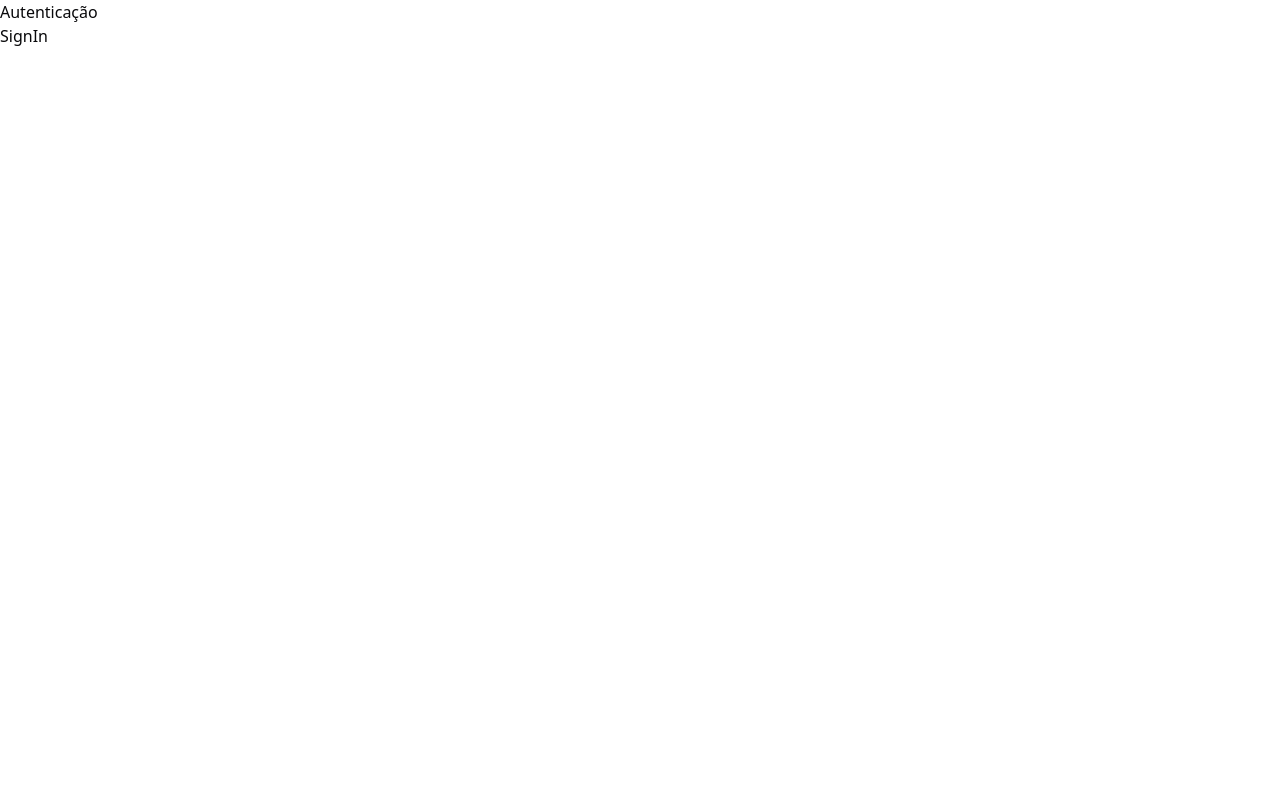
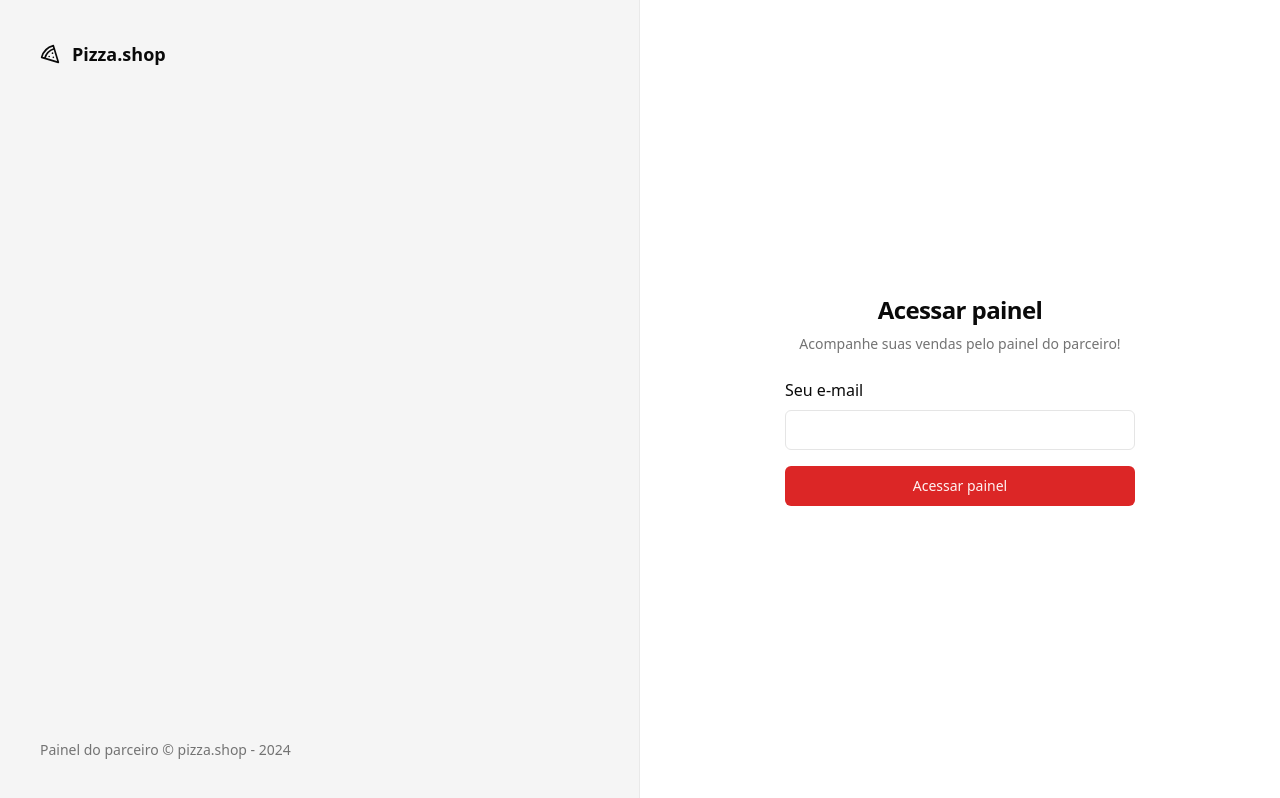
Before and after one commit to luisrca-tech/Pizza-Shop, a React (Vite) app: page /sign-in in a window 1280 px wide. Built offline with nearby package versions, Linux system fonts and the light colour scheme.

Commit message:
auth page

```diff
--- a/package.json
+++ b/package.json
@@ -10,6 +10,7 @@
     "preview": "vite preview"
   },
   "dependencies": {
+    "@hookform/resolvers": "^3.3.4",
     "@radix-ui/react-label": "^2.0.2",
     "@radix-ui/react-slot": "^1.0.2",
     "class-variance-authority": "^0.7.0",
@@ -20,10 +21,12 @@
     "react": "^18.2.0",
     "react-dom": "^18.2.0",
     "react-helmet-async": "^2.0.4",
+    "react-hook-form": "^7.51.0",
     "react-router-dom": "^6.22.3",
     "sort-by": "^1.2.0",
     "tailwind-merge": "^2.2.1",
-    "tailwindcss-animate": "^1.0.7"
+    "tailwindcss-animate": "^1.0.7",
+    "zod": "^3.22.4"
   },
   "devDependencies": {
     "@rocketseat/eslint-config": "^2.2.2",
--- a/src/global.css
+++ b/src/global.css
@@ -2,69 +2,54 @@
 @tailwind components;
 @tailwind utilities;
 
+
 @layer base {
   :root {
     --background: 0 0% 100%;
-    --foreground: 240 10% 3.9%;
-
+    --foreground: 0 0% 3.9%;
     --card: 0 0% 100%;
-    --card-foreground: 240 10% 3.9%;
-
+    --card-foreground: 0 0% 3.9%;
     --popover: 0 0% 100%;
-    --popover-foreground: 240 10% 3.9%;
-
-    --primary: 240 5.9% 10%;
-    --primary-foreground: 0 0% 98%;
-
-    --secondary: 240 4.8% 95.9%;
-    --secondary-foreground: 240 5.9% 10%;
-
-    --muted: 240 4.8% 95.9%;
-    --muted-foreground: 240 3.8% 46.1%;
-
-    --accent: 240 4.8% 95.9%;
-    --accent-foreground: 240 5.9% 10%;
-
+    --popover-foreground: 0 0% 3.9%;
+    --primary: 0 72.2% 50.6%;
+    --primary-foreground: 0 85.7% 97.3%;
+    --secondary: 0 0% 96.1%;
+    --secondary-foreground: 0 0% 9%;
+    --muted: 0 0% 96.1%;
+    --muted-foreground: 0 0% 45.1%;
+    --accent: 0 0% 96.1%;
+    --accent-foreground: 0 0% 9%;
     --destructive: 0 84.2% 60.2%;
     --destructive-foreground: 0 0% 98%;
-
-    --border: 240 5.9% 90%;
-    --input: 240 5.9% 90%;
-    --ring: 240 10% 3.9%;
-
+    --border: 0 0% 89.8%;
+    --input: 0 0% 89.8%;
+    --ring: 0 72.2% 50.6%;
     --radius: 0.5rem;
   }
 
   .dark {
-    --background: 240 10% 3.9%;
+    --background: 0 0% 3.9%;
     --foreground: 0 0% 98%;
-
-    --card: 240 10% 3.9%;
+    --card: 0 0% 3.9%;
     --card-foreground: 0 0% 98%;
-
-    --popover: 240 10% 3.9%;
+    --popover: 0 0% 3.9%;
     --popover-foreground: 0 0% 98%;
-
-    --primary: 0 0% 98%;
-    --primary-foreground: 240 5.9% 10%;
-
-    --secondary: 240 3.7% 15.9%;
+    --primary: 0 72.2% 50.6%;
+    --primary-foreground: 0 85.7% 97.3%;
+    --secondary: 0 0% 14.9%;
     --secondary-foreground: 0 0% 98%;
-
-    --muted: 240 3.7% 15.9%;
-    --muted-foreground: 240 5% 64.9%;
-
-    --accent: 240 3.7% 15.9%;
+    --muted: 0 0% 14.9%;
+    --muted-foreground: 0 0% 63.9%;
+    --accent: 0 0% 14.9%;
     --accent-foreground: 0 0% 98%;
-
     --destructive: 0 62.8% 30.6%;
     --destructive-foreground: 0 0% 98%;
-
-    --border: 240 3.7% 15.9%;
-    --input: 240 3.7% 15.9%;
-    --ring: 240 4.9% 83.9%;
+    --border: 0 0% 14.9%;
+    --input: 0 0% 14.9%;
+    --ring: 0 72.2% 50.6%;
   }
 }
+
 
 @layer base {
   * {
--- a/src/pages/_layouts/auth.tsx
+++ b/src/pages/_layouts/auth.tsx
@@ -1,11 +1,19 @@
+import { Pizza } from 'lucide-react'
 import { Outlet } from 'react-router-dom'
 
 export function AuthLayout() {
   return (
-    <div>
-      <h1>Autenticação</h1>
-
-      <div>
+    <div className="grid min-h-screen grid-cols-2">
+      <div className="flex h-full flex-col justify-between border-r border-foreground/5 bg-muted p-10 text-muted-foreground">
+        <div className="flex items-center gap-3 text-lg font-medium text-foreground">
+          <Pizza className="h-5 w-5" />
+          <span className="font-semibold">Pizza.shop</span>
+        </div>
+        <footer className="text-sm">
+          Painel do parceiro &copy; pizza.shop - {new Date().getFullYear()}
+        </footer>
+      </div>
+      <div className="flex flex-col items-center justify-center">
         <Outlet />
       </div>
     </div>
--- a/src/pages/auth/sign-in.tsx
+++ b/src/pages/auth/sign-in.tsx
@@ -1,10 +1,35 @@
+import { Label } from '@radix-ui/react-label'
 import { Helmet } from 'react-helmet-async'
+
+import { Button } from '@/components/ui/button'
+import { Input } from '@/components/ui/input'
 
 export function SignIn() {
   return (
     <div>
       <Helmet title="Login" />
-      <h1>SignIn</h1>
+      <div className="p-8 ">
+        <div className="flex w-[350px] flex-col justify-center gap-6">
+          <div className="flex flex-col gap-2 text-center">
+            <h1 className="text-2xl font-semibold tracking-tight">
+              Acessar painel
+            </h1>
+            <p className="text-sm text-muted-foreground">
+              Acompanhe suas vendas pelo painel do parceiro!
+            </p>
+          </div>
+          <form action="" className="space-y-4">
+            <div className="space-y-2">
+              <Label htmlFor="email">Seu e-mail</Label>
+              <Input id="email" type="email" />
+            </div>
+
+            <Button type="submit" className="w-full">
+              Acessar painel
+            </Button>
+          </form>
+        </div>
+      </div>
     </div>
   )
 }
```
Also changed, not shown: 1 other file (tests, documents, lock files or other folders).
